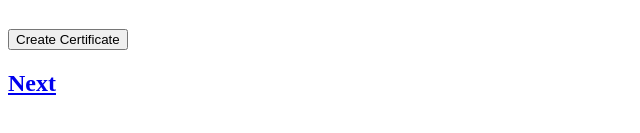
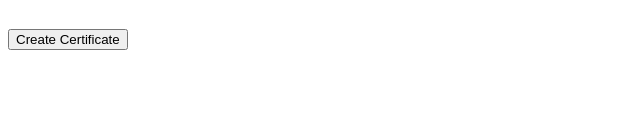
Before and after one commit to 955311788/Crud-Operations-final, a website: page pilotCertificate.html in a window 1280 px wide. Shown: the part 339-472 px from the top of the page, 0-640 px from the left. Drawn offline with Linux system fonts and the light colour scheme.

Commit message:
Update pilotCertificate.html

```diff
--- a/pilotCertificate.html
+++ b/pilotCertificate.html
@@ -33,8 +33,6 @@
         <input type ="submit" value = "Create Certificate"  >
     </form>
 
-        <h2><a href="newMember.html" id = "nextButton">Next</a></h2>
-
     <br>
 
 </body>
```
